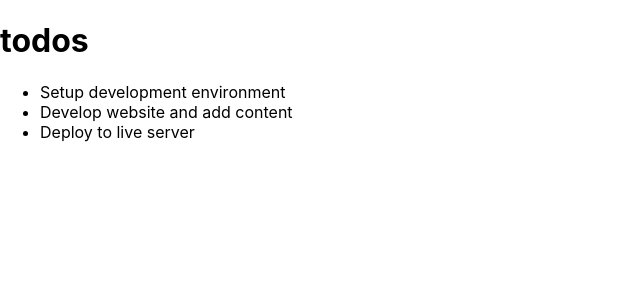
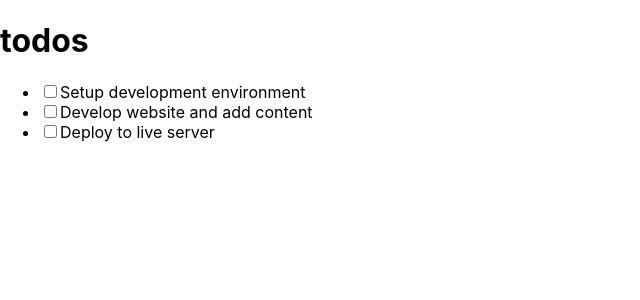
Before and after one commit to olawale-o/react-todo-app, a React (Create React App) app: page / in a window 1280 px wide. Shown: the top 300 px of the page, without its empty margins (0-640 px from the left). Built offline with nearby package versions, Linux system fonts and the light colour scheme.

Commit message:
Add checkbox before todo in TodoItem.js file

```diff
--- a/src/components/TodoItem.js
+++ b/src/components/TodoItem.js
@@ -3,7 +3,12 @@ import PropTypes from 'prop-types';
 
 function TodoItem(props) {
   const { todo } = props;
-  return <li>{todo.title}</li>;
+  return (
+    <li>
+      <input type="checkbox" />
+      {todo.title}
+    </li>
+  );
 }
 
 export default TodoItem;
```
